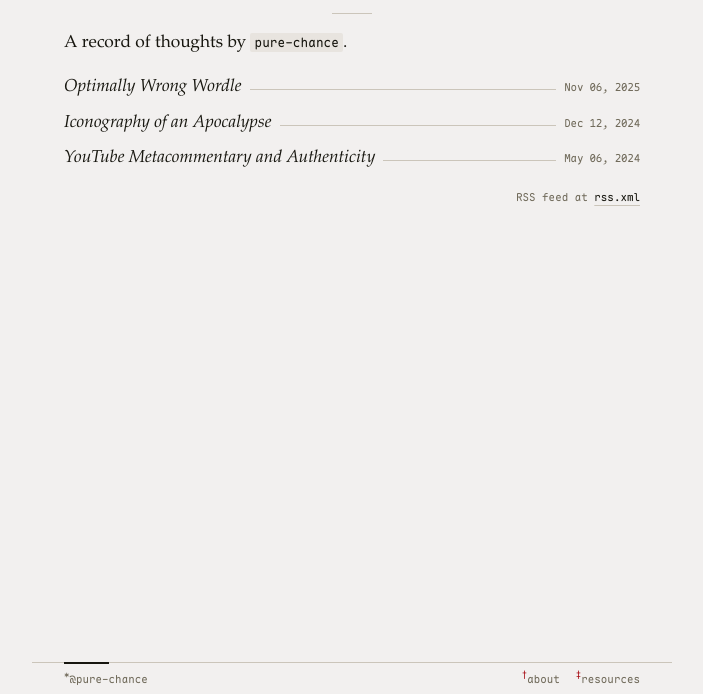
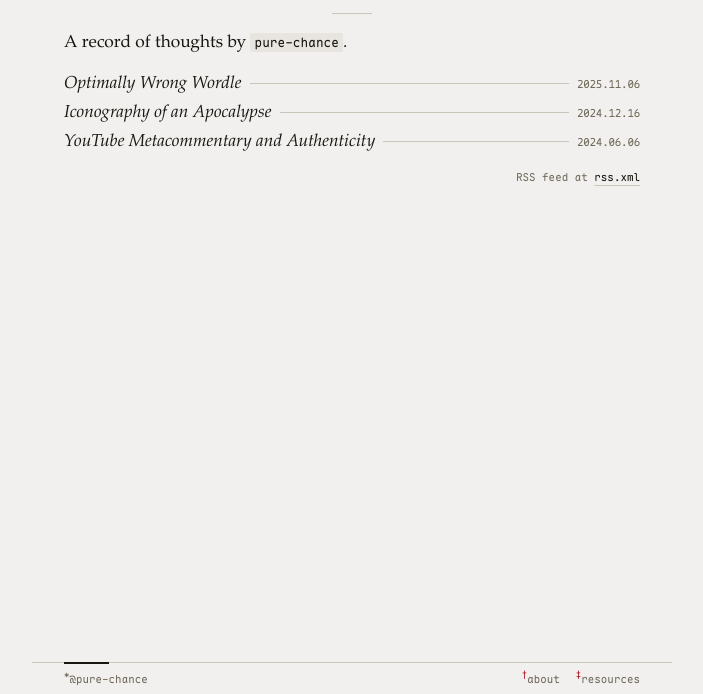
Before and after one commit to pure-chance/website, a website: page index.html in a window 1280 px wide. Shown: the part 106-800 px from the top of the page, without its empty margins (288-991 px from the left). Drawn offline with Linux system fonts and the light colour scheme; a web font is replaced by a local one.

Commit message:
refactor: properly handle the index for small viewports

```diff
--- a/index.html
+++ b/index.html
@@ -16,38 +16,32 @@
         <style>
             article a {
                 display: flex;
-                align-items: center;
+                align-items: baseline;
+                text-decoration: none;
                 margin-top: var(--space-gap);
                 margin-bottom: var(--space-gap);
+            }
 
-                text-decoration: none;
+            article:first-of-type {
+                margin-top: var(--space-block);
+            }
+            article:last-of-type {
+                margin-bottom: var(--space-block);
+            }
+
+            article h2 {
+                font: italic normal var(--font-size-base) var(--font-family-serif);
+                margin: 0;
                 white-space: nowrap;
                 overflow: hidden;
                 text-overflow: ellipsis;
             }
 
-            article:first-of-type {
-                margin-top: var(--space-block);
-            }
-
-            article:last-of-type {
-                margin-bottom: var(--space-block);
-            }
-
-            article h2 {
-                font-size: var(--font-size-main);
-                font-weight: normal;
-                font-style: italic;
-                margin: 0;
-            }
-
             article .median {
-                all: unset;
-                display: block;
                 flex: 1;
-                border-top: 1px solid var(--color-rule);
                 margin: 0 var(--space-gap);
-                margin-top: 0.2em;
+                position: relative;
+                top: -0.25rem;
             }
 
             article time {
@@ -79,21 +73,21 @@
                 <a href="/writing/optimally-wrong-wordle/">
                     <h2>Optimally Wrong Wordle</h2>
                     <hr class="median" />
-                    <time datetime="2025-11-06">Nov 06, 2025</time>
+                    <time datetime="2025-11-06">2025.11.06</time>
                 </a>
             </article>
             <article>
                 <a href="/writing/iconography-of-an-apocalypse/">
                     <h2>Iconography of an Apocalypse</h2>
                     <hr class="median" />
-                    <time datetime="2024-12-16">Dec 12, 2024</time>
+                    <time datetime="2024-12-16">2024.12.16</time>
                 </a>
             </article>
             <article>
                 <a href="/writing/youtube-metacommentary-and-authenticity/">
                     <h2>YouTube Metacommentary and Authenticity</h2>
                     <hr class="median" />
-                    <time datetime="2024-06-6">May 06, 2024</time>
+                    <time datetime="2024-06-06">2024.06.06</time>
                 </a>
             </article>
             <p id="feed">RSS feed at <a href="/rss.xml">rss.xml</a></p>
```
